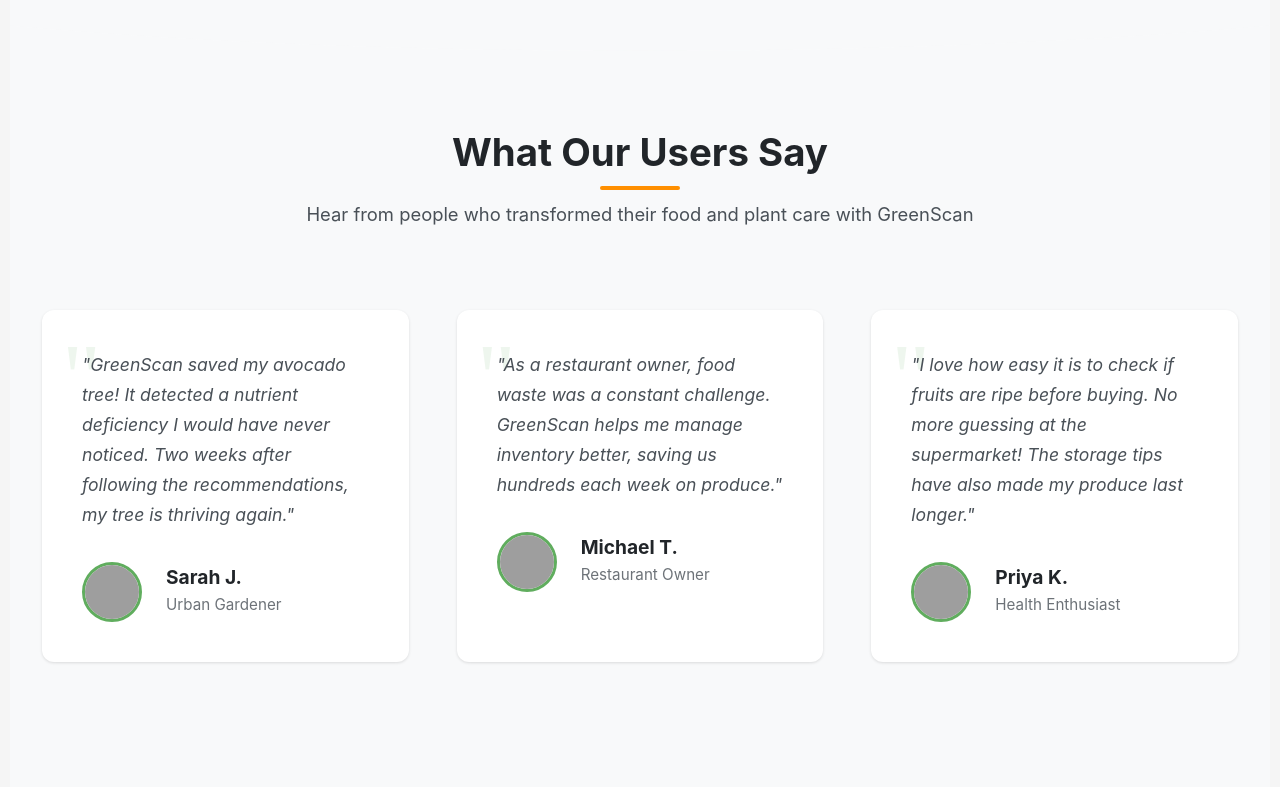
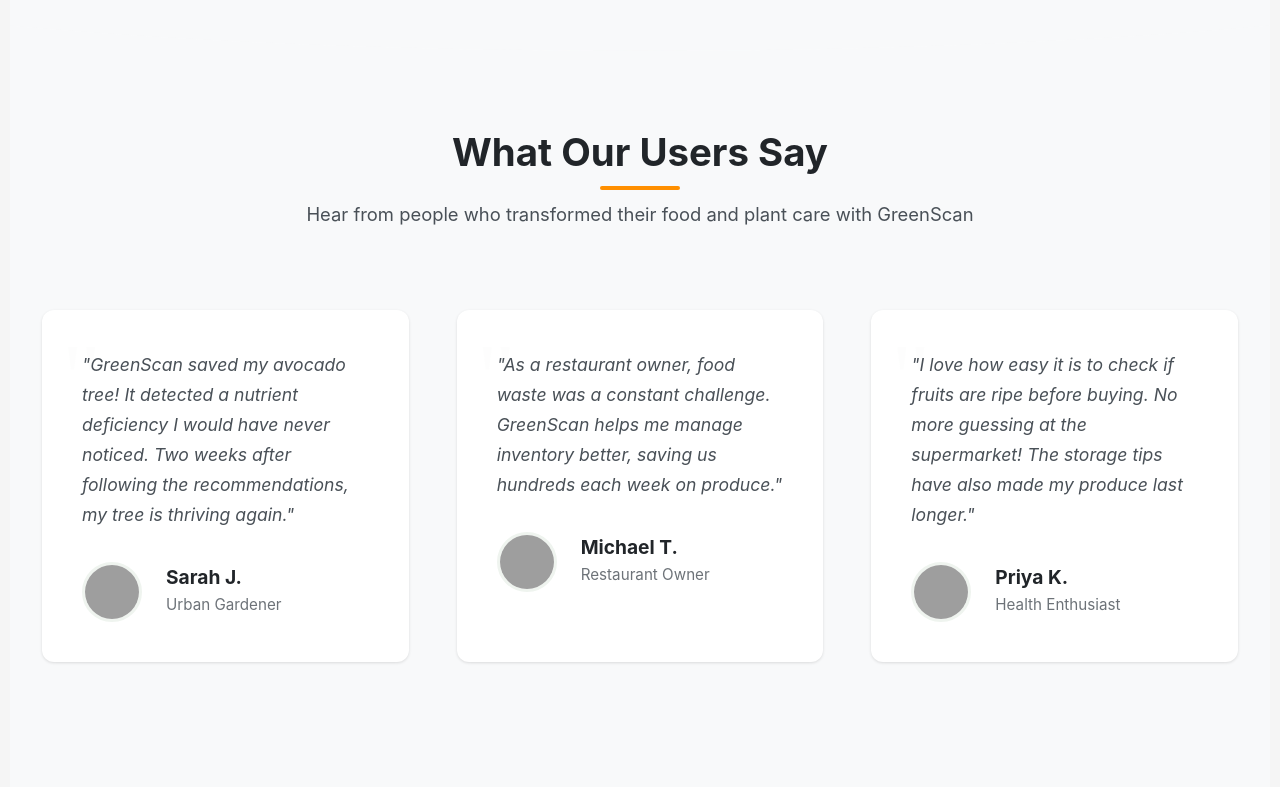
Before and after one commit to InventoHack-MalayShubham/Green-Sathi-Fruit-Vegetable-Health-Scanner, a Flask app: page /home in a window 1280 px wide. Shown: the part 3132-3919 px from the top of the page. Run offline with Flask 3, Linux system fonts and the light colour scheme; a user stored in the database is signed in; grey boxes are pictures that could not be loaded.

Commit message:
Update home.html

```diff
--- a/backend/templates/home.html
+++ b/backend/templates/home.html
@@ -4,9 +4,9 @@
 {% block content %}
 <style>
     :root {
-        --primary: #2e7d32;
-        --primary-light: #60ad5e;
-        --primary-dark: #1b5e20;
+        --primary: #8f8f8f;
+        --primary-light: #eff4ef;
+        --primary-dark: #646464;
         --secondary: #ff8f00;
         --secondary-light: #ffc046;
         --secondary-dark: #c56000;
```
